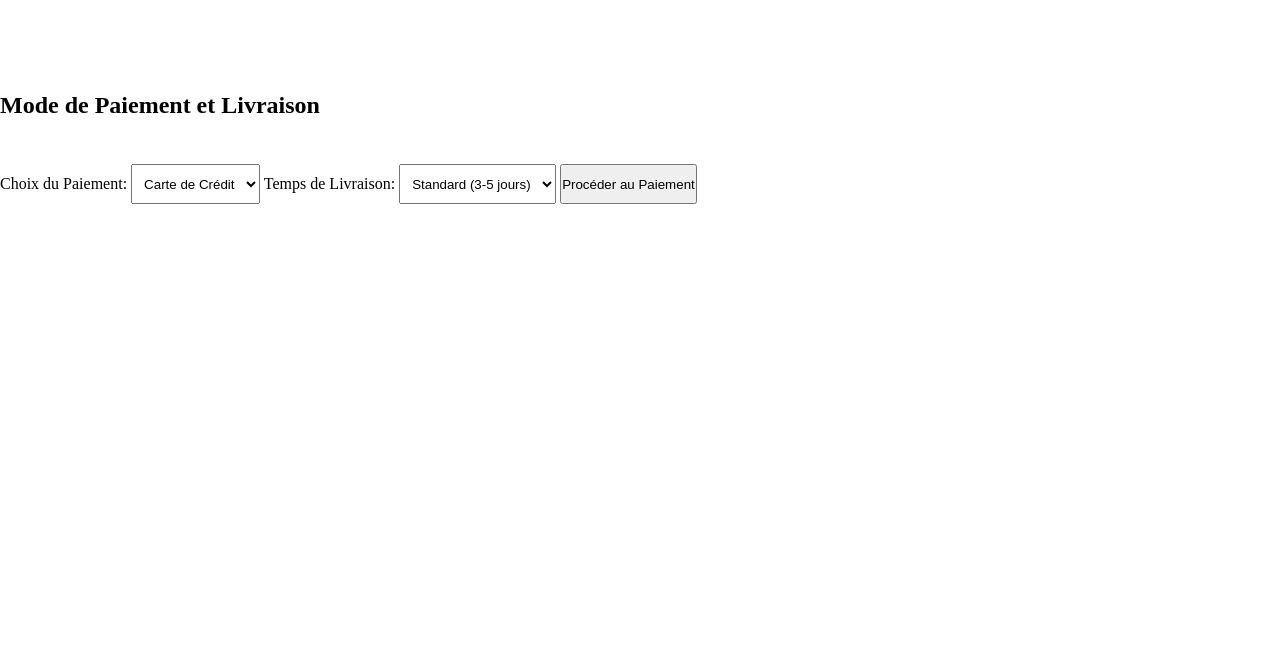
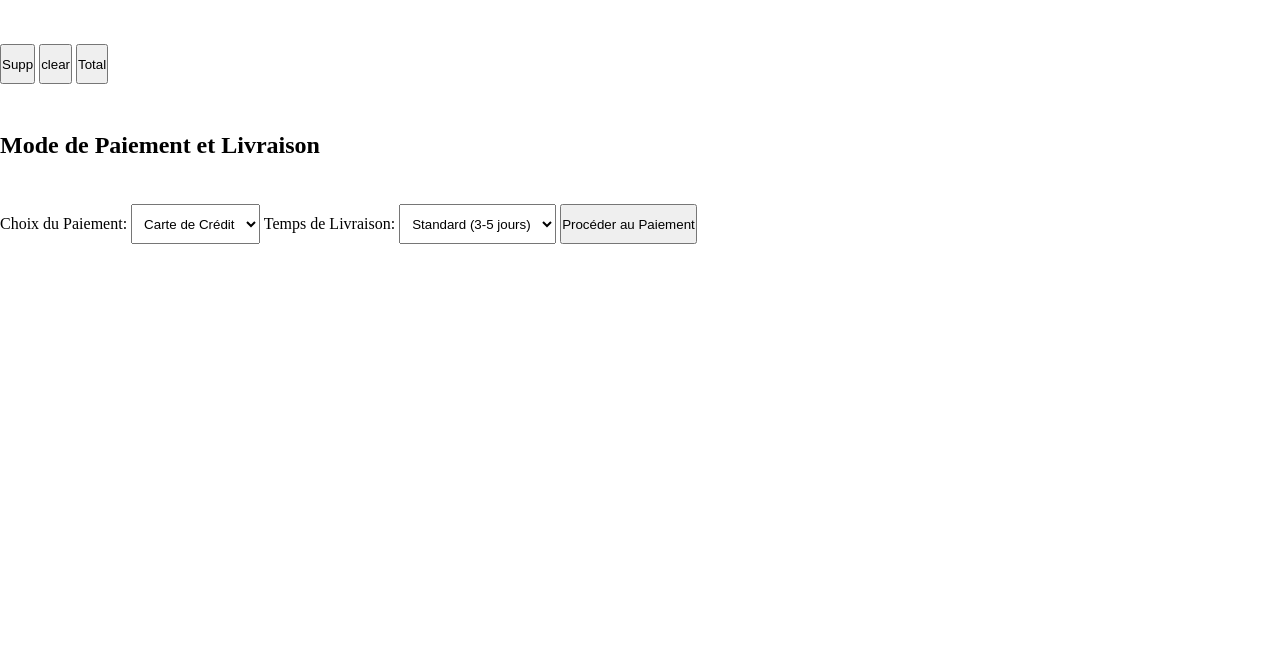
Before and after one commit to william7865/Projet-e-commerce, a website: page html/panier.html in a window 1280 px wide. Shown: the part 134-800 px from the top of the page. Drawn offline with Linux system fonts and the light colour scheme.

Commit message:
Ajout de fichier test pour js

```diff
--- a/html/panier.html
+++ b/html/panier.html
@@ -41,6 +41,9 @@
     <h1>Panier</h1>
 
     <section>
+        <button onclick="removeFromCart({id: '1', price: 10, name: 'Salut'})">Supp</button>
+        <button onclick="clearCart()">clear</button>
+        <button onclick="getTotals()">Total</button>
         <!-- Afficher le panier ici -->
         <div id="cart-container"></div>
     </section>
@@ -62,9 +65,8 @@
 
         <button onclick="proceedToPayment()">Procéder au Paiement</button>
     </div>
+    <script>
 
-    <script>
-        // Appel de la fonction pour afficher les articles dans le panier
         renderCartItems(getCart());
     </script>
 
```
Also changed, not shown: src/cart.test.js (renamed from src/javascript.test.js, +1 -1 lines), src/render-cart.test.js (added, +1 -0 lines).
